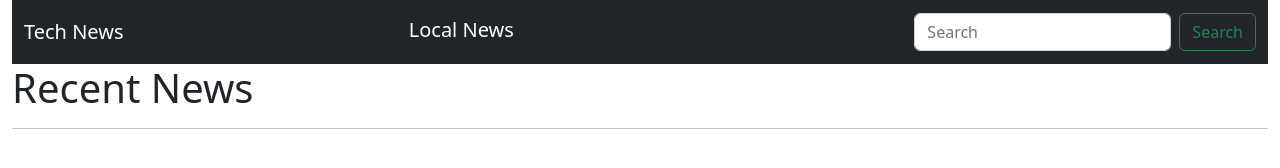
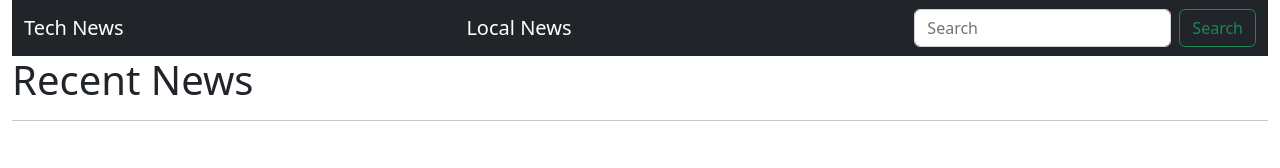
Before and after one commit to Tugi-Ngunjiri/dom, a plain HTML site: page index.html in a window 1280 px wide. Drawn offline with nearby package versions, Linux system fonts and the light colour scheme; no server answers.

Commit message:
add local news nav

```diff
--- a/index.html
+++ b/index.html
@@ -14,15 +14,13 @@
     <nav class="navbar navbar-dark bg-dark">
       <div class="container-fluid">
         <a class="navbar-brand">Tech News</a>
-        <a class ="navbar-brand">Local News
-          <button type="button" class="btn">Local News</button>
-        </a>
+        <a class="navbar-brand">Local News</a>
         <form class="d-flex" role="search">
           <input class="form-control me-2" type="search" placeholder="Search" aria-label="Search">
           <button class="btn btn-outline-success" type="submit">Search</button>
         </form>
-
-         </div>
+</div>
+</nav>
     </nav>
     <h1>Recent News</h1>
     <hr>
@@ -34,8 +32,6 @@
     </div>
 
 
-
-
   <script src="https://cdn.jsdelivr.net/npm/bootstrap@5.2.3/dist/js/bootstrap.bundle.min.js" integrity="sha384-kenU1KFdBIe4zVF0s0G1M5b4hcpxyD9F7jL+jjXkk+Q2h455rYXK/7HAuoJl+0I4" crossorigin="anonymous"></script>
   <script src="./js/scripts.js"></script>
 </body>
--- a/js/LocalNews.js
+++ b/js/LocalNews.js
@@ -0,0 +1 @@
+document.getElementById("myBtn").addEventListener("click", displayDate);
```
